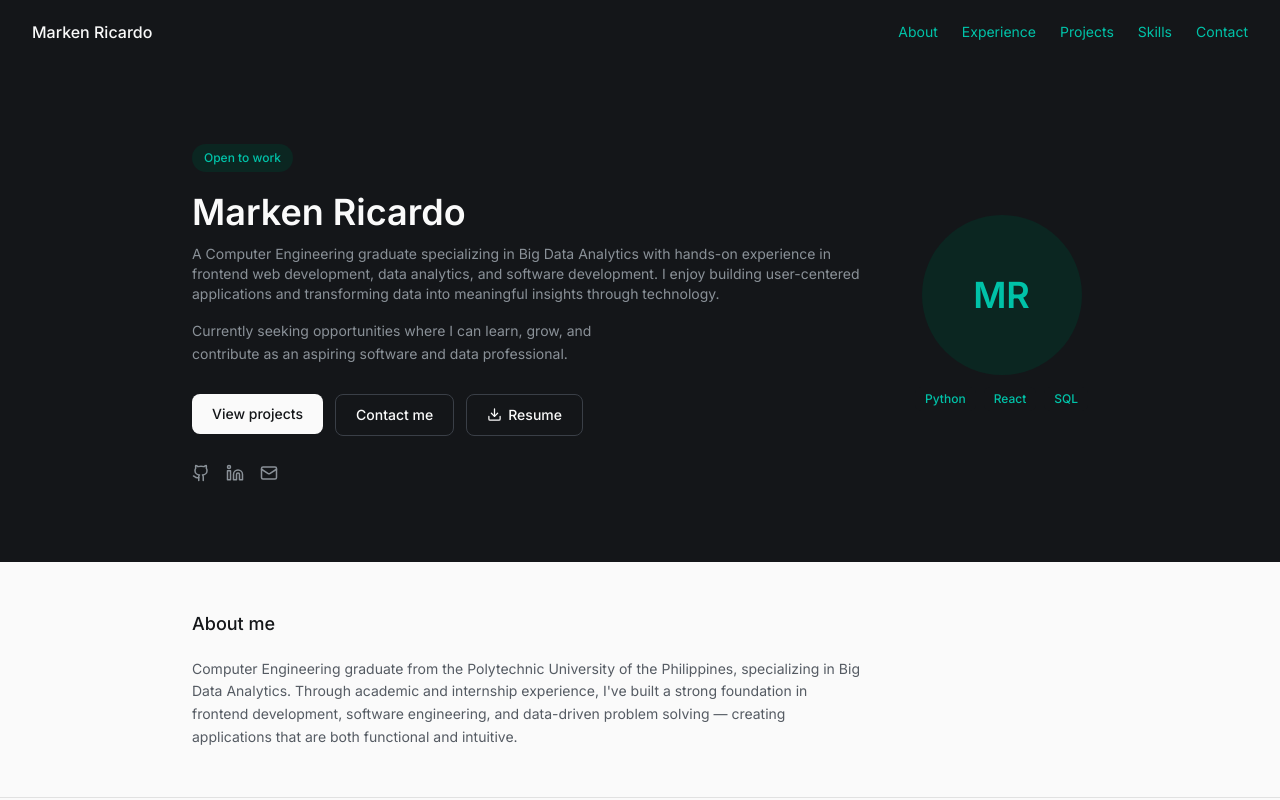
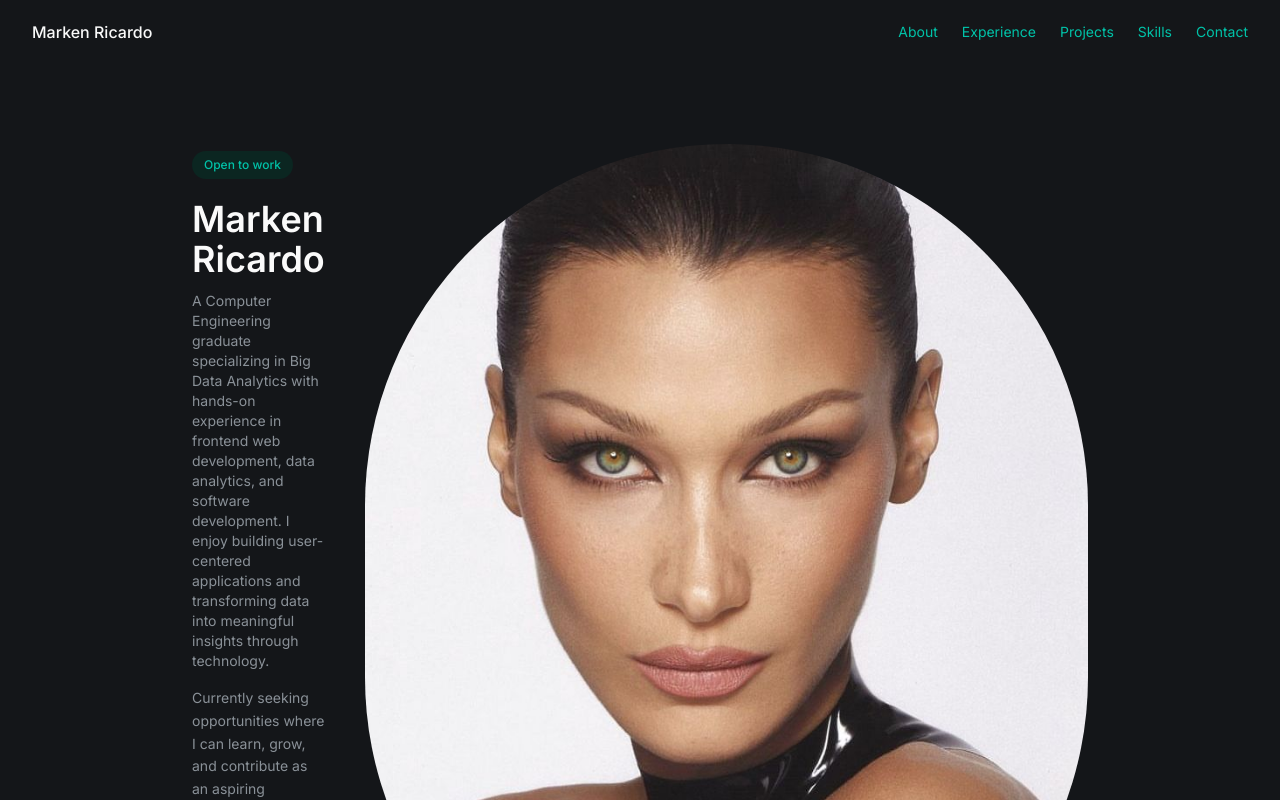
Before and after one commit to markenricardo/portfolio, a Next.js app: page / in a window 1280 px wide. Shown: the top 800 px of the page. Built offline with nearby package versions, Linux system fonts and the light colour scheme.

Commit message:
hero picture

```diff
--- a/src/components/sections/Hero.tsx
+++ b/src/components/sections/Hero.tsx
@@ -2,6 +2,7 @@ import { Download, Github, Linkedin, Mail } from "lucide-react";
 import { Button } from "@/components/ui/Button";
 import { Badge } from "@/components/ui/Badge";
 import { Container } from "@/components/ui/Container";
+import Image from "next/image";
 
 export function Hero() {
   return (
@@ -67,8 +68,18 @@ export function Hero() {
         </div>
 
         <div className="flex flex-col items-center gap-3 justify-self-center">
-          <div className="w-40 h-40 rounded-full bg-teal-deep flex items-center justify-center">
+          {/* <div className="w-40 h-40 rounded-full bg-teal-deep flex items-center justify-center">
             <span className="text-4xl font-semibold text-teal">MR</span>
+          </div> */}
+          <div className="w-100 h-100 rounded-full overflow-hidden bg-teal-deep">
+            <Image
+              src="/images/face.jpg"
+              alt="Marken Ricardo"
+              width={200}
+              height={200}
+              priority
+              className="w-full h-full object-cover"
+            />
           </div>
           <div className="flex gap-2 flex-wrap justify-center max-w-[200px]">
             <Badge variant="dark">Python</Badge>
```
Also changed, not shown: public/images/face.jpg (added).
